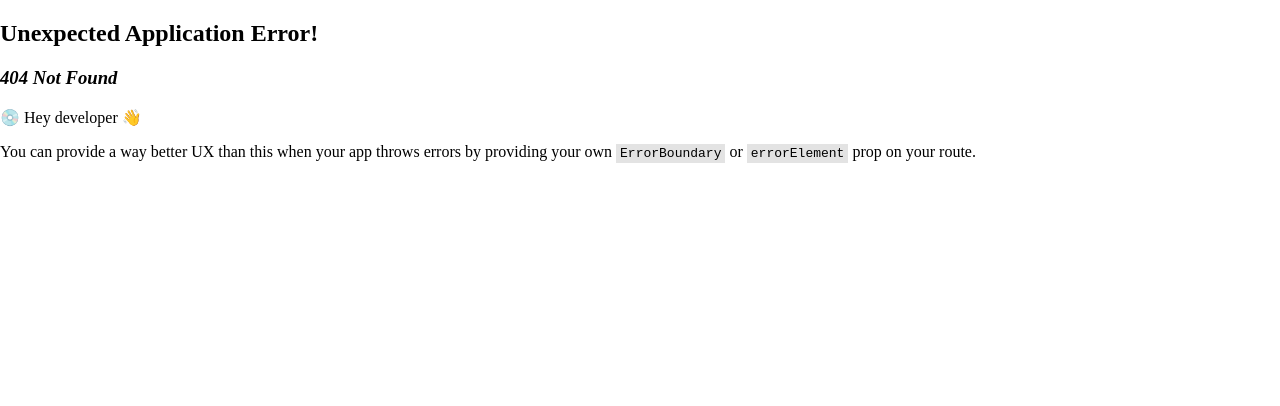
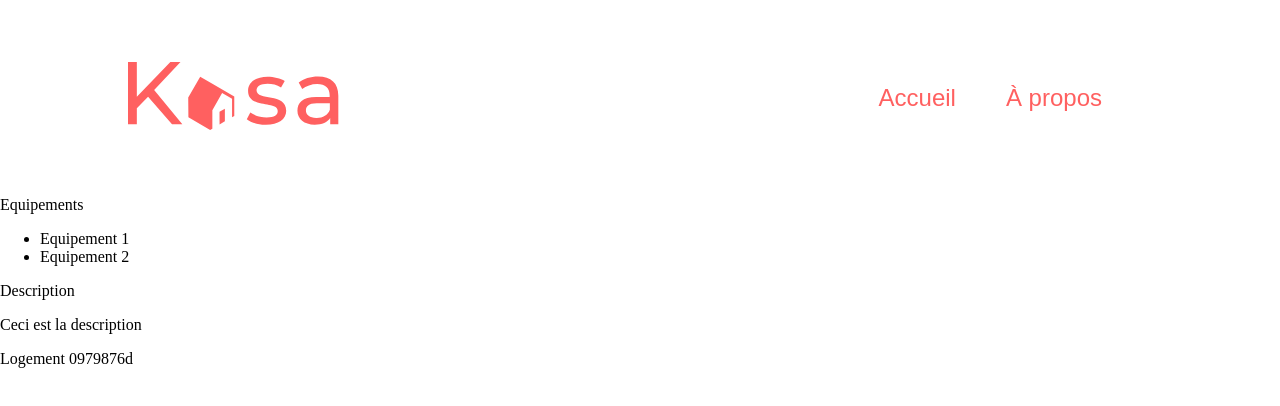
Before and after one commit to michelre/Kasa-P11, a React (Vite) app in the folder kasa/: page /logements/0979876d in a window 1280 px wide. Before the commit this address had no page. Shown: the top 406 px of the page. Built offline with nearby package versions, Linux system fonts and the light colour scheme.

Commit message:
feat(): Session du 19/10

```diff
--- a/kasa/src/components/Accordeon.jsx
+++ b/kasa/src/components/Accordeon.jsx
@@ -0,0 +1,8 @@
+const Accordeon = ({title, children}) => {
+    return <div>
+        <div>{title}</div>
+        {children}
+    </div>
+}
+
+export default Accordeon;
--- a/kasa/src/components/Thumbnail.jsx
+++ b/kasa/src/components/Thumbnail.jsx
@@ -2,7 +2,7 @@ import {Link} from "react-router-dom";
 
 const Thumbnail = ({id, name}) => {
 
-    return <Link to={`/${id}`}>
+    return <Link to={`logements/${id}`}>
         {name}
     </Link>
 }
--- a/kasa/src/pages/404.jsx
+++ b/kasa/src/pages/404.jsx
@@ -0,0 +1,12 @@
+import Header from '../components/Header.jsx'
+import Footer from '../components/Footer.jsx'
+
+const Error = () => {
+    return <div>
+        <Header />
+        Error
+        <Footer />
+    </div>
+}
+
+export default Error;
--- a/kasa/src/pages/Logement.jsx
+++ b/kasa/src/pages/Logement.jsx
@@ -1,5 +1,6 @@
 import Header from "../components/Header.jsx";
 import {useParams} from "react-router-dom";
+import Accordeon from "../components/Accordeon.jsx";
 
 const Logement = () => {
 
@@ -7,6 +8,20 @@ const Logement = () => {
 
     return <div>
         <Header/>
+        <Accordeon
+            title={'Equipements'}
+        >
+            <ul>
+                <li>Equipement 1</li>
+                <li>Equipement 2</li>
+            </ul>
+        </Accordeon>
+
+        <Accordeon
+            title={'Description'}
+        >
+            <p>Ceci est la description</p>
+        </Accordeon>
 
         Logement {params.id}
 
```
Also changed, not shown: kasa/src/main.jsx (+6 -1 lines).
